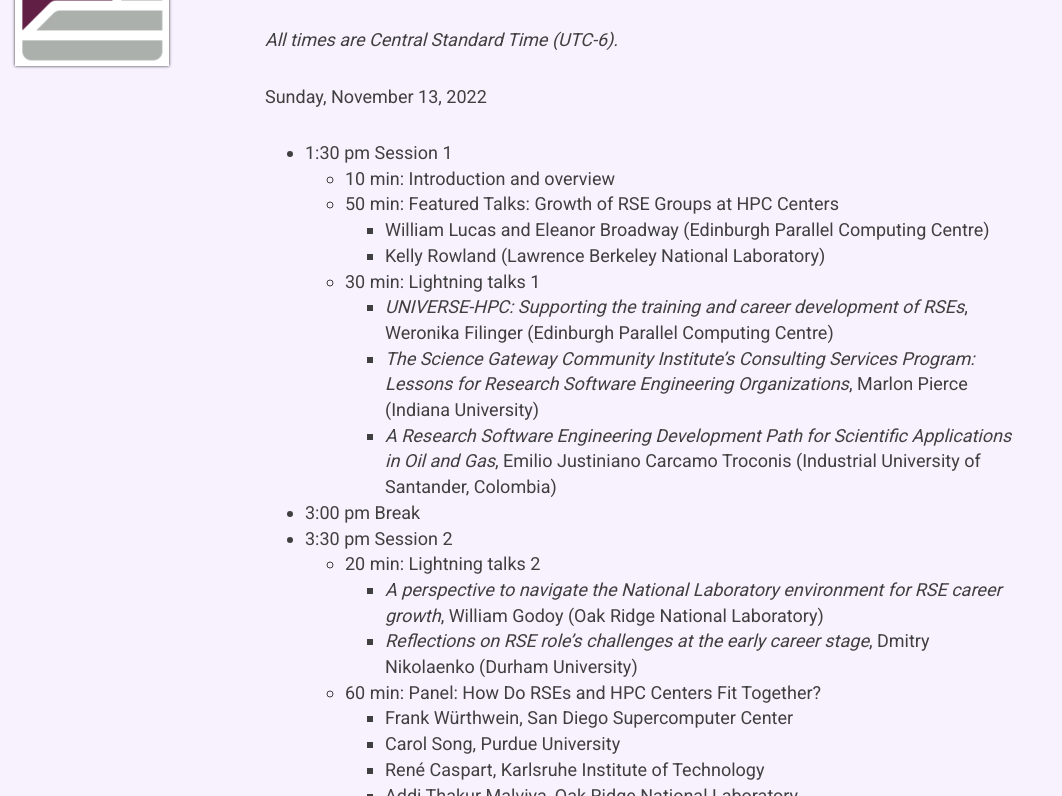
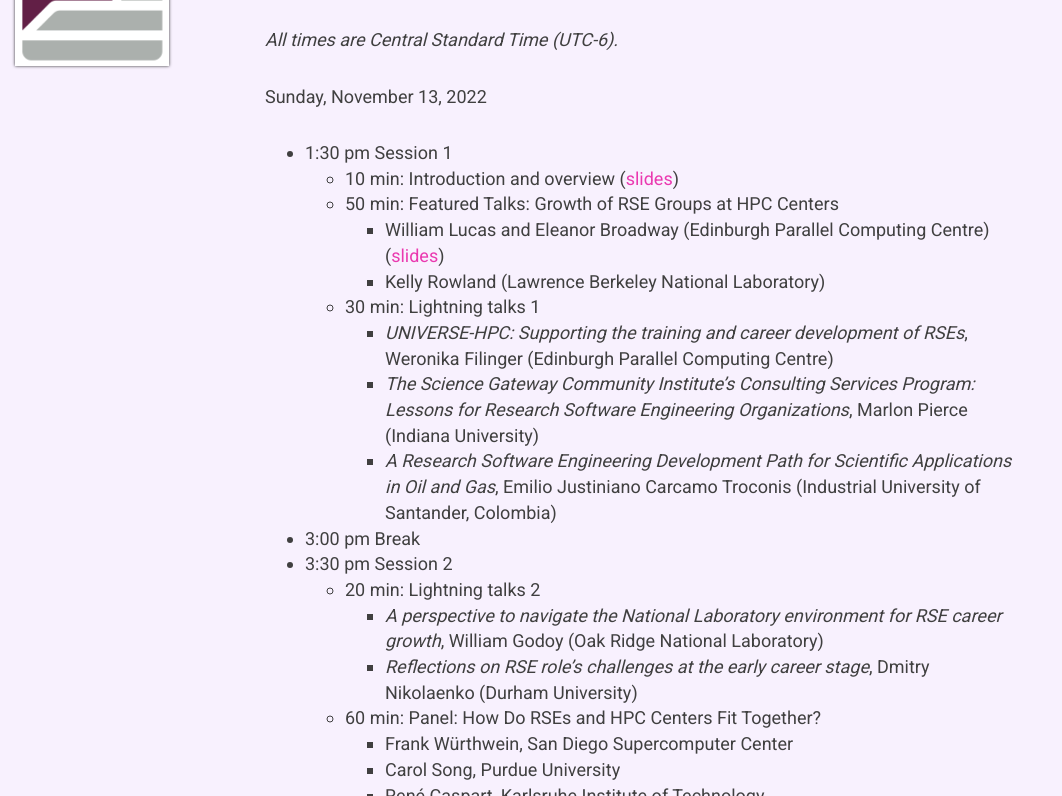
Before and after one commit to USRSE/rse-hpc-2022, a Jekyll site: the page built from pages/agenda.md, in a window 1280 px wide and 900 px high, cut to the strip 104-900 px from the top of the window. Shown: the whole strip, without its empty margins (0-1062 px from the left). Built offline with Jekyll 4.4.1, drawn with Linux system fonts in a browser that asks for light colours; nearby versions of some CDN libraries.

Commit message:
Add some of the "slides" links

```diff
--- a/pages/agenda.md
+++ b/pages/agenda.md
@@ -9,9 +9,9 @@
 Sunday, November 13, 2022
 
 - 1:30 pm Session 1
-    - 10 min:  Introduction and overview
+    - 10 min:  Introduction and overview ([slides](https://docs.google.com/presentation/d/1JfBGbNYqiy0IoLwLGeCfU59uzJuTLXUG/))
     - 50 min:  Featured Talks:  Growth of RSE Groups at HPC Centers
-        - William Lucas and Eleanor Broadway (Edinburgh Parallel Computing Centre)
+        - William Lucas and Eleanor Broadway (Edinburgh Parallel Computing Centre) ([slides](https://drive.google.com/file/d/1S4Iemf9NOajfFw0sSEUuRLpHBkKlsR7m/))
         - Kelly Rowland (Lawrence Berkeley National Laboratory)
     - 30 min:  Lightning talks 1
         - _UNIVERSE-HPC: Supporting the training and career development of RSEs_,
```
